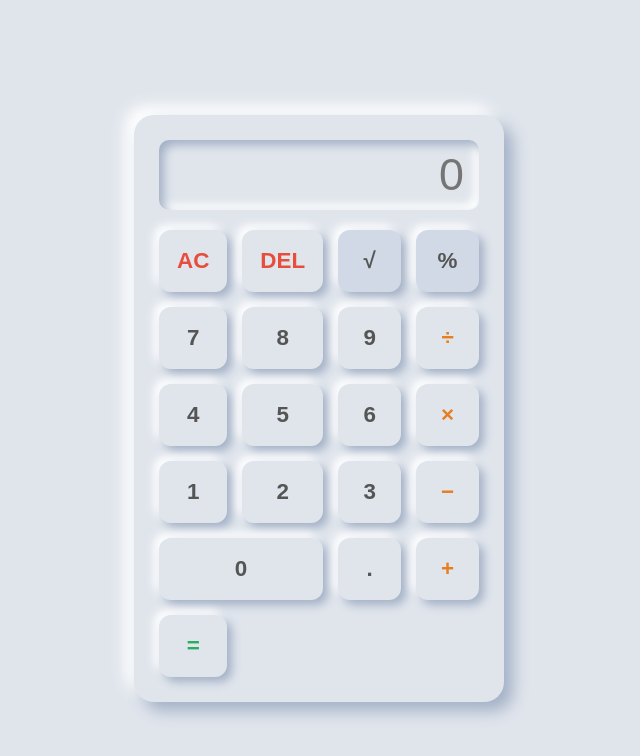
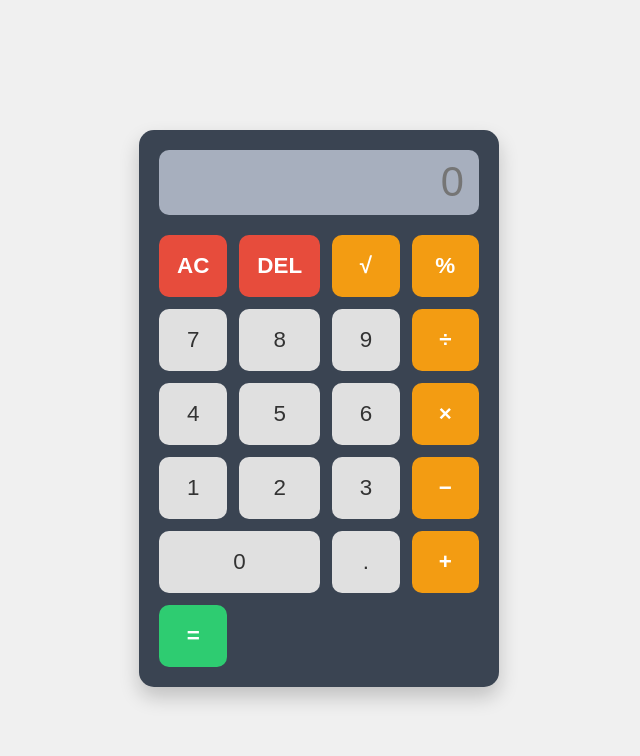
Before and after one commit to imamwahyudime/simple-calculator, a plain HTML site: page index.html in a window 1280 px wide. Shown: the whole page, without its empty margins (321-961 px from the left). Drawn offline with Linux system fonts and the light colour scheme.

Commit message:
Update index.html

```diff
--- a/index.html
+++ b/index.html
@@ -3,96 +3,109 @@
 <head>
     <meta charset="UTF-8">
     <meta name="viewport" content="width=device-width, initial-scale=1.0">
-    <title>Enhanced Calculator</title>
+    <title>Enhanced Calculator (Classic Colors)</title>
 
     <style>
-        /* CSS styles are embedded here */
+        /* CSS styles reverted to the original color palette */
         body {
             display: flex;
             justify-content: center;
             align-items: center;
             min-height: 100vh;
-            background-color: #e0e5ec; /* Light neumorphic background */
+            background-color: #f0f0f0; /* Original light gray page background */
             font-family: 'Arial', sans-serif;
         }
 
         .calculator {
-            background-color: #e0e5ec;
-            padding: 25px;
-            border-radius: 20px;
-            box-shadow: 9px 9px 16px #a3b1c6, -9px -9px 16px #ffffff; /* Neumorphic shadows */
-            width: 320px; /* Fixed width for better layout */
+            background-color: #3a4452; /* Original dark blue-gray body */
+            padding: 20px; /* Adjusted padding slightly */
+            border-radius: 15px;
+            box-shadow: 0 10px 20px rgba(0, 0, 0, 0.2); /* Simple shadow for depth */
+            width: 320px; /* Maintain fixed width */
         }
 
         #display {
             width: 100%;
-            height: 70px;
-            font-size: 2.8em;
+            height: 65px; /* Adjusted height */
+            font-size: 2.6em; /* Adjusted font size */
             text-align: right;
             border: none;
-            background-color: #e0e5ec; /* Match background */
+            background-color: #a7afbe; /* Original lighter blue-gray display */
             border-radius: 10px;
-            padding: 15px;
+            padding: 10px 15px; /* Adjusted padding */
             margin-bottom: 20px;
-            box-sizing: border-box; /* Include padding in width */
-            color: #555;
-            box-shadow: inset 5px 5px 10px #a3b1c6, inset -5px -5px 10px #ffffff; /* Inset shadow for display */
-            overflow: hidden; /* Prevent text overflow */
-            text-overflow: ellipsis; /* Add ellipsis if text overflows */
-            white-space: nowrap; /* Keep text on one line */
+            box-sizing: border-box;
+            color: #333; /* Darker text for contrast */
+            overflow: hidden;
+            text-overflow: ellipsis;
+            white-space: nowrap;
         }
 
         .buttons {
             display: grid;
             grid-template-columns: repeat(4, 1fr);
-            gap: 15px; /* Increased gap */
+            gap: 12px; /* Adjusted gap */
         }
 
         button {
-            padding: 18px; /* Slightly adjusted padding */
+            padding: 18px;
             font-size: 1.4em;
             border: none;
-            border-radius: 12px; /* Slightly more rounded */
+            border-radius: 10px; /* Slightly less rounded */
             cursor: pointer;
-            background-color: #e0e5ec; /* Match background */
-            color: #555;
-            font-weight: bold;
-            box-shadow: 5px 5px 10px #a3b1c6, -5px -5px 10px #ffffff; /* Neumorphic button shadow */
-            transition: all 0.1s ease-in-out;
+            background-color: #e0e0e0; /* Original light gray for number buttons */
+            color: #333; /* Dark text for number buttons */
+            transition: background-color 0.2s ease;
         }
 
         button:hover {
-            box-shadow: 3px 3px 6px #a3b1c6, -3px -3px 6px #ffffff; /* Adjust shadow on hover */
+            background-color: #d5d5d5; /* Simple hover for number buttons */
         }
 
         button:active {
-            box-shadow: inset 5px 5px 10px #a3b1c6, inset -5px -5px 10px #ffffff; /* Inset shadow on press */
-            font-size: 1.35em; /* Slightly smaller font on press */
+            background-color: #cccccc; /* Simple active state for number buttons */
         }
 
-        .function { /* Style for functions like sqrt, % */
-             background-color: #d1d9e6; /* Slightly different shade */
-        }
-
-        .operator {
-            /* background-color: #e67e22; */ /* Alternative: use color for operators */
-             color: #e67e22; /* Orange color for operator symbols */
+        /* Style for function buttons (Sqrt, Percent) - matching operators */
+        .function {
+             background-color: #f39c12; /* Orange background */
+             color: white;
              font-weight: bold;
         }
+         .function:hover { background-color: #e67e22; }
+         .function:active { background-color: #d35400; }
 
+        /* Style for operator buttons */
+        .operator {
+            background-color: #f39c12; /* Original Orange background */
+            color: white;
+            font-weight: bold;
+        }
+        .operator:hover { background-color: #e67e22; }
+        .operator:active { background-color: #d35400; }
+
+        /* Style for Equals button */
         .equals {
             grid-column: span 1;
-            /* background-color: #27ae60; */ /* Alternative: use color */
-            color: #27ae60; /* Green color for equals */
+            background-color: #2ecc71; /* Original Green background */
+            color: white;
             font-weight: bold;
         }
+        .equals:hover { background-color: #27ae60; }
+        .equals:active { background-color: #1e8449; }
 
-        .clear { /* Style for AC and DEL */
-            color: #e74c3c; /* Red color for clear/delete */
+        /* Style for Clear/Delete buttons */
+        .clear {
+             background-color: #e74c3c; /* Red background for Clear/DEL */
+             color: white;
+             font-weight: bold;
         }
+         .clear:hover { background-color: #c0392b; }
+         .clear:active { background-color: #a93226; }
+
 
          .zero {
-             grid-column: span 2; /* Make 0 span two columns */
+             grid-column: span 2; /* Keep 0 spanning two columns */
         }
 
     </style>
@@ -104,11 +117,7 @@
         <div class="buttons">
             <button onclick="clearDisplay()" class="clear">AC</button>
             <button onclick="deleteLast()" class="clear">DEL</button>
-             <button onclick="calculateSqrt()" class="function">√</button>
-            <button onclick="calculatePercent()" class="function">%</button>
-
-
-            <button onclick="appendNumber('7')">7</button>
+             <button onclick="calculateSqrt()" class="function">√</button> <button onclick="calculatePercent()" class="function">%</button> <button onclick="appendNumber('7')">7</button>
             <button onclick="appendNumber('8')">8</button>
             <button onclick="appendNumber('9')">9</button>
             <button onclick="appendOperator('/')" class="operator">÷</button>
@@ -133,87 +142,58 @@
     </div>
 
     <script>
-        // JavaScript logic is embedded here
         const display = document.getElementById('display');
-        let operatorPressed = false; // Flag to manage operator input
-        let decimalPressedInCurrentNumber = false; // Flag to manage decimal input within the current number segment
+        let operatorPressed = false;
+        let decimalPressedInCurrentNumber = false;
         const errorMsg = "Error";
         const infinityMsg = "Infinity";
 
-        // Function to update display and handle potential overflow/errors
         function updateDisplay(value) {
             try {
                 let displayValue = String(value);
-
-                // Handle potential NaN/Infinity from calculations
                 if (displayValue === "NaN") {
-                    display.value = errorMsg;
-                    return;
+                    display.value = errorMsg; return;
                 }
                  if (displayValue === infinityMsg || displayValue === "-Infinity") {
-                    display.value = infinityMsg;
-                    return;
+                    display.value = infinityMsg; return;
                 }
-
-                 // Optional: Limit display length or use scientific notation for very large/small numbers
-                 // For now, we rely on the input field's overflow handling (ellipsis)
-
                  display.value = displayValue;
-
-                // Update flags based on the new display value
-                operatorPressed = ['+', '-', '*', '/'].includes(displayValue.slice(-1));
-                decimalPressedInCurrentNumber = displayValue.includes('.') && displayValue.lastIndexOf('.') > Math.max(displayValue.lastIndexOf('+'), displayValue.lastIndexOf('-'), displayValue.lastIndexOf('*'), displayValue.lastIndexOf('/'));
-
+                 operatorPressed = ['+', '-', '*', '/'].includes(displayValue.slice(-1));
+                 decimalPressedInCurrentNumber = displayValue.includes('.') && displayValue.lastIndexOf('.') > Math.max(displayValue.lastIndexOf('+'), displayValue.lastIndexOf('-'), displayValue.lastIndexOf('*'), displayValue.lastIndexOf('/'));
             } catch (e) {
                  display.value = errorMsg;
             }
-
         }
 
-        // Function to append numbers to the display
         function appendNumber(number) {
             if (display.value === errorMsg || display.value === infinityMsg) {
                 clearDisplay();
             }
-            // If the last action was pressing equals or a function key that replaced the value, start fresh
-             // (This logic might need refinement depending on desired calculator behavior)
-            // For now, just append
             updateDisplay(display.value + number);
-            operatorPressed = false; // Reset operator flag
+            operatorPressed = false;
         }
 
-        // Function to append operators
         function appendOperator(op) {
             const currentValue = display.value;
              if (currentValue === '' || currentValue === errorMsg || currentValue === infinityMsg) return;
-
-            // Prevent consecutive operators (allow minus after another operator for negative numbers)
              const lastChar = currentValue.slice(-1);
-            if (operatorPressed && !(['*', '/'].includes(lastChar) && op === '-')) { // Prevent ++, **, //, etc. Allow *-, /-
+            if (operatorPressed && !(['*', '/'].includes(lastChar) && op === '-')) {
                  if (['+', '-', '*', '/'].includes(lastChar)) {
-                      // Replace the last operator if a new one is pressed
                       updateDisplay(currentValue.slice(0, -1) + op);
                       operatorPressed = true;
                       decimalPressedInCurrentNumber = false;
                       return;
                  }
             }
-
-
             updateDisplay(currentValue + op);
             operatorPressed = true;
-            decimalPressedInCurrentNumber = false; // Reset decimal flag
+            decimalPressedInCurrentNumber = false;
         }
 
-        // Function to append a decimal point
         function appendDecimal() {
             const currentValue = display.value;
              if (currentValue === errorMsg || currentValue === infinityMsg) return;
-
-            // Prevent adding decimal if one already exists in the current number segment
             if (decimalPressedInCurrentNumber) return;
-
-            // If display is empty or last char was operator, start with '0.'
             if (currentValue === '' || operatorPressed) {
                 updateDisplay(currentValue + '0.');
             } else {
@@ -223,111 +203,64 @@
             operatorPressed = false;
         }
 
-
-        // Function to clear the display
         function clearDisplay() {
             updateDisplay('');
-            display.placeholder = '0'; // Reset placeholder
+            display.placeholder = '0';
             operatorPressed = false;
             decimalPressedInCurrentNumber = false;
         }
 
-        // Function to delete the last character
         function deleteLast() {
             const currentValue = display.value;
              if (currentValue === errorMsg || currentValue === infinityMsg) {
-                clearDisplay();
-                return;
+                clearDisplay(); return;
             }
             updateDisplay(currentValue.slice(0, -1));
-            // No need to explicitly update flags here, updateDisplay handles it
         }
 
-        // --- New Function Implementations ---
-
-        // Function to calculate Square Root of the current display value
         function calculateSqrt() {
              try {
                  const currentValue = parseFloat(display.value);
-                 if (isNaN(currentValue)) {
-                    updateDisplay(errorMsg);
-                 } else if (currentValue < 0) {
-                     updateDisplay("Neg √ Error"); // Specific error for sqrt of negative
-                 }
-                  else {
-                    updateDisplay(parseFloat(Math.sqrt(currentValue).toPrecision(12)));
-                 }
-             } catch (e) {
-                 updateDisplay(errorMsg);
-             }
-            // After a function like sqrt, reset flags as it produces a result value
+                 if (isNaN(currentValue)) { updateDisplay(errorMsg); }
+                 else if (currentValue < 0) { updateDisplay("Neg √ Error"); }
+                 else { updateDisplay(parseFloat(Math.sqrt(currentValue).toPrecision(12))); }
+             } catch (e) { updateDisplay(errorMsg); }
              operatorPressed = false;
              decimalPressedInCurrentNumber = display.value.includes('.');
         }
 
-        // Function to calculate Percentage (divides current display value by 100)
         function calculatePercent() {
               try {
                  const currentValue = parseFloat(display.value);
-                  if (isNaN(currentValue)) {
-                     updateDisplay(errorMsg);
-                 } else {
-                     // This version applies % to the current number: number -> number / 100
-                     updateDisplay(parseFloat((currentValue / 100).toPrecision(12)));
-                 }
-              } catch (e) {
-                  updateDisplay(errorMsg);
-              }
-             // After a function like percent, reset flags
+                  if (isNaN(currentValue)) { updateDisplay(errorMsg); }
+                  else { updateDisplay(parseFloat((currentValue / 100).toPrecision(12))); }
+              } catch (e) { updateDisplay(errorMsg); }
               operatorPressed = false;
               decimalPressedInCurrentNumber = display.value.includes('.');
         }
 
-
-        // Function to calculate the final result
         function calculateResult() {
             const expression = display.value;
              if (expression === '' || expression === errorMsg || expression === infinityMsg) return;
-
             try {
-                // **WARNING:** Using Function() is slightly safer than eval() but still executes
-                // dynamic code and can have risks if the input isn't perfectly sanitized.
-                // For robust, secure applications, a dedicated math expression parser library is recommended.
-                // Replace common display operators with JS operators if needed (e.g., × -> *)
                 const sanitizedExpression = expression.replace(/×/g, '*').replace(/÷/g, '/');
-
-                 // Check for trailing operators (causes errors in Function constructor/eval)
                  if (['+', '-', '*', '/'].includes(sanitizedExpression.slice(-1))) {
-                     updateDisplay(errorMsg);
-                     return;
+                     updateDisplay(errorMsg); return;
                  }
-
-
                 const calculate = new Function('return ' + sanitizedExpression);
                 const result = calculate();
-
-
-                 if (isNaN(result)) {
-                     updateDisplay(errorMsg);
-                 } else if (!isFinite(result)) {
-                     updateDisplay(infinityMsg);
-                 }
-                 else {
-                     // Handle floating point precision issues
-                    updateDisplay(parseFloat(result.toPrecision(12)));
-                }
-
+                 if (isNaN(result)) { updateDisplay(errorMsg); }
+                 else if (!isFinite(result)) { updateDisplay(infinityMsg); }
+                 else { updateDisplay(parseFloat(result.toPrecision(12))); }
             } catch (error) {
-                 console.error("Calculation Error:", error); // Log error for debugging
+                 console.error("Calculation Error:", error);
                  updateDisplay(errorMsg);
             }
-             // Reset flags after calculation, ready for new input
-             operatorPressed = false; // Or check if the result itself should allow chaining operators
+             operatorPressed = false;
              decimalPressedInCurrentNumber = display.value.includes('.');
         }
 
-         // Initialize display
-         clearDisplay();
+         clearDisplay(); // Initialize
 
     </script>
 
```
